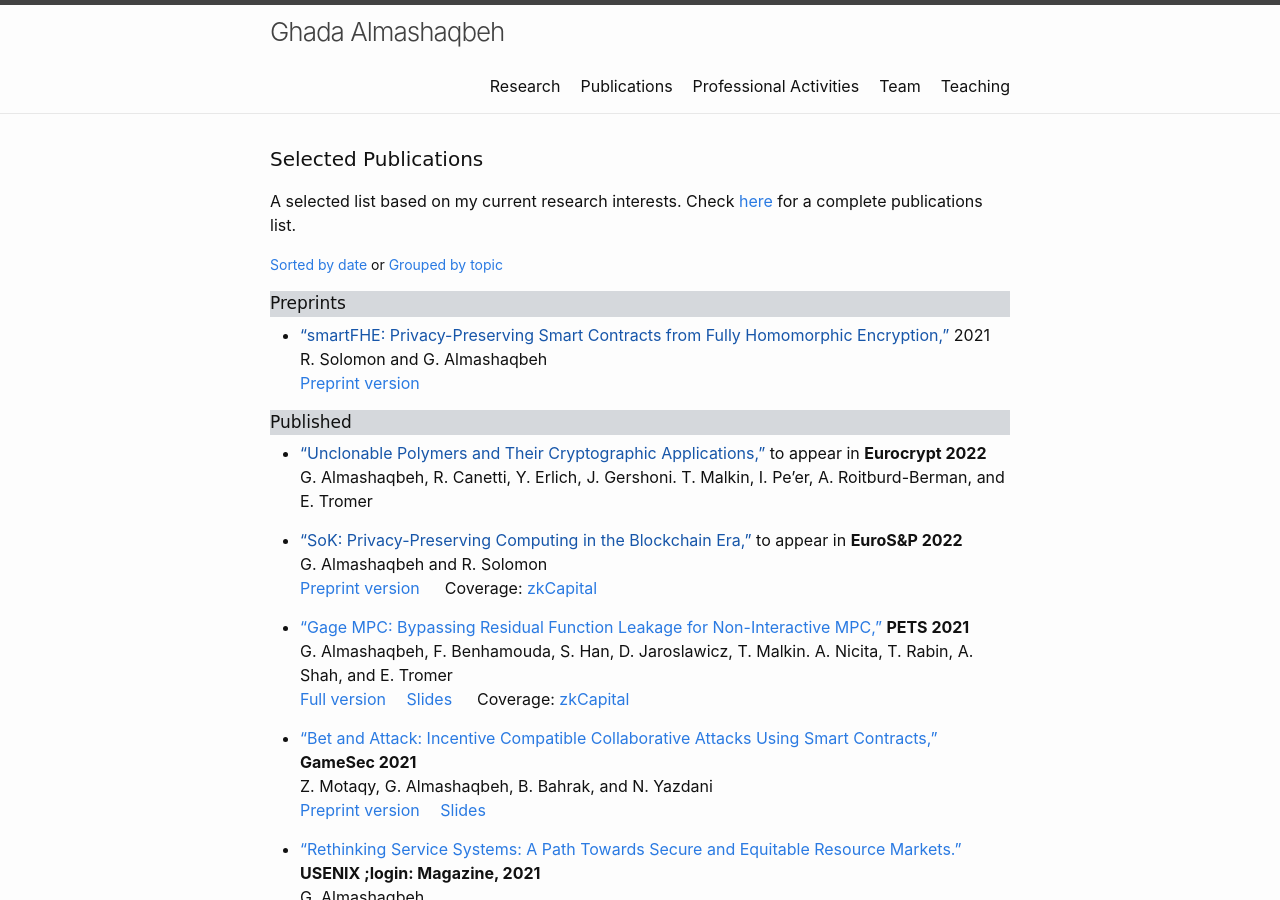
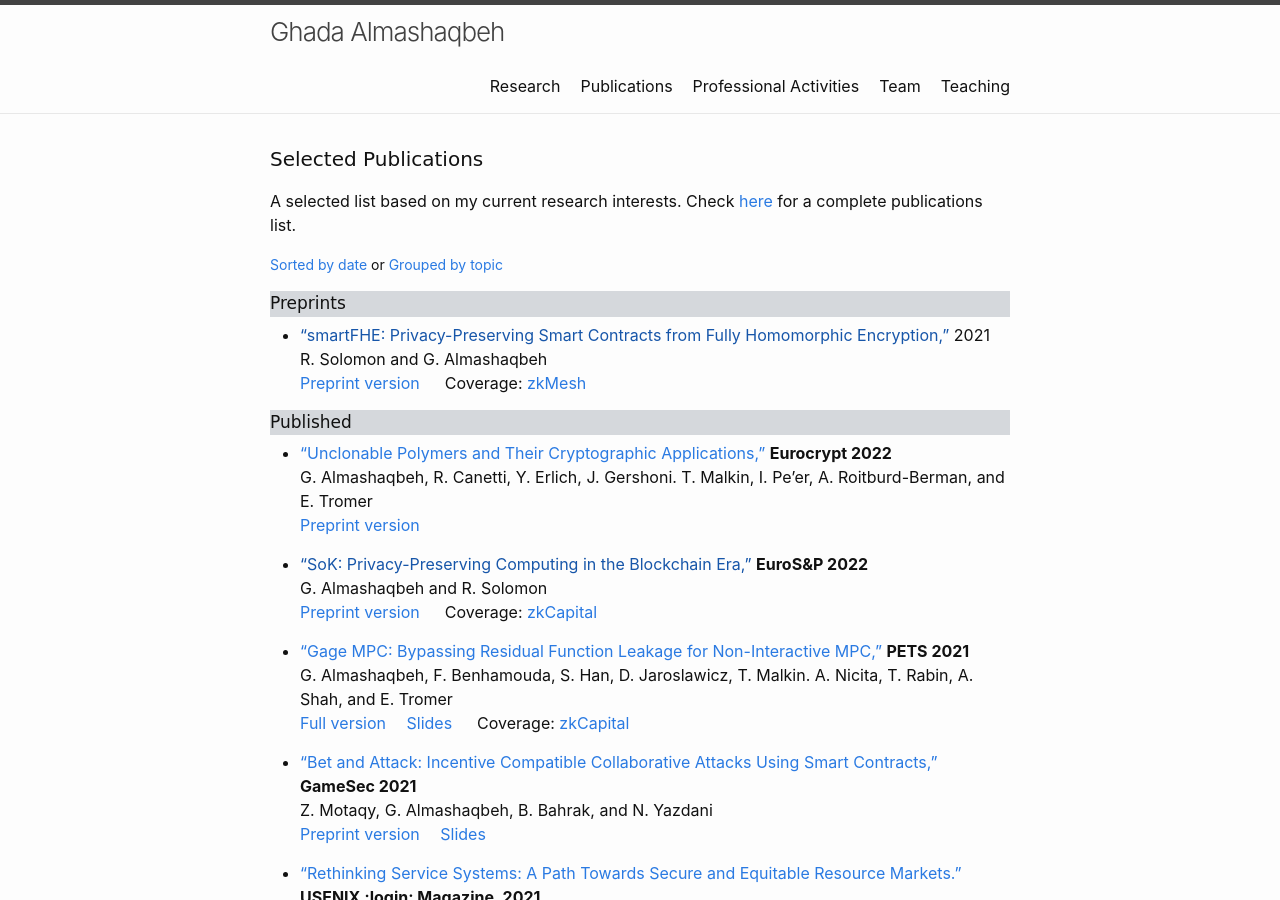
Before and after one commit to GhadaAlmashaqbeh/GhadaAlmashaqbeh.github.io, a Jekyll site: the page built from 02-publications.md, in a window 1280 px wide and 900 px high. Built offline with Jekyll 4.4.1, drawn with Linux system fonts in a browser that asks for light colours.

Commit message:
update pubs

```diff
--- a/02-publications.md
+++ b/02-publications.md
@@ -15,15 +15,16 @@ A selected list based on my current research interests. Check [here](https://sch
 
 * ["smartFHE: Privacy-Preserving Smart Contracts from Fully Homomorphic Encryption,"]() 2021<br/>
   R. Solomon and G. Almashaqbeh <br/>
-  [Preprint version](https://eprint.iacr.org/2021/133)
+  [Preprint version](https://eprint.iacr.org/2021/133) &emsp; Coverage: [zkMesh](https://zkmesh.substack.com/p/zkmesh-feb-2021-recap?s=r)
 
 
 <div style="font-family: 'Comic Sans MS'; font-size:17px; background-color:rgb(213, 216, 220);margin-bottom:6px;">Published</div>
 
-* ["Unclonable Polymers and Their Cryptographic Applications,"]() to appear in **Eurocrypt 2022**<br/>
+* ["Unclonable Polymers and Their Cryptographic Applications,"](https://link.springer.com/chapter/10.1007/978-3-031-06944-4_26) **Eurocrypt 2022**<br/>
   G. Almashaqbeh, R. Canetti, Y. Erlich, J. Gershoni. T. Malkin, I. Pe’er, A. Roitburd-Berman, and E. Tromer<br/>
+  [Preprint version](https://eprint.iacr.org/2022/658)
 
-* ["SoK: Privacy-Preserving Computing in the Blockchain Era,"]() to appear in **EuroS&P 2022**<br/>
+* ["SoK: Privacy-Preserving Computing in the Blockchain Era,"]() **EuroS&P 2022**<br/>
   G. Almashaqbeh and R. Solomon <br/>
   [Preprint version](https://eprint.iacr.org/2021/727.pdf) &emsp; Coverage: [zkCapital](https://zkcapital.substack.com/p/this-week-in-blockchain-research-def)
 
```
Also changed, not shown: publications-date.md (+3 -2 lines).
